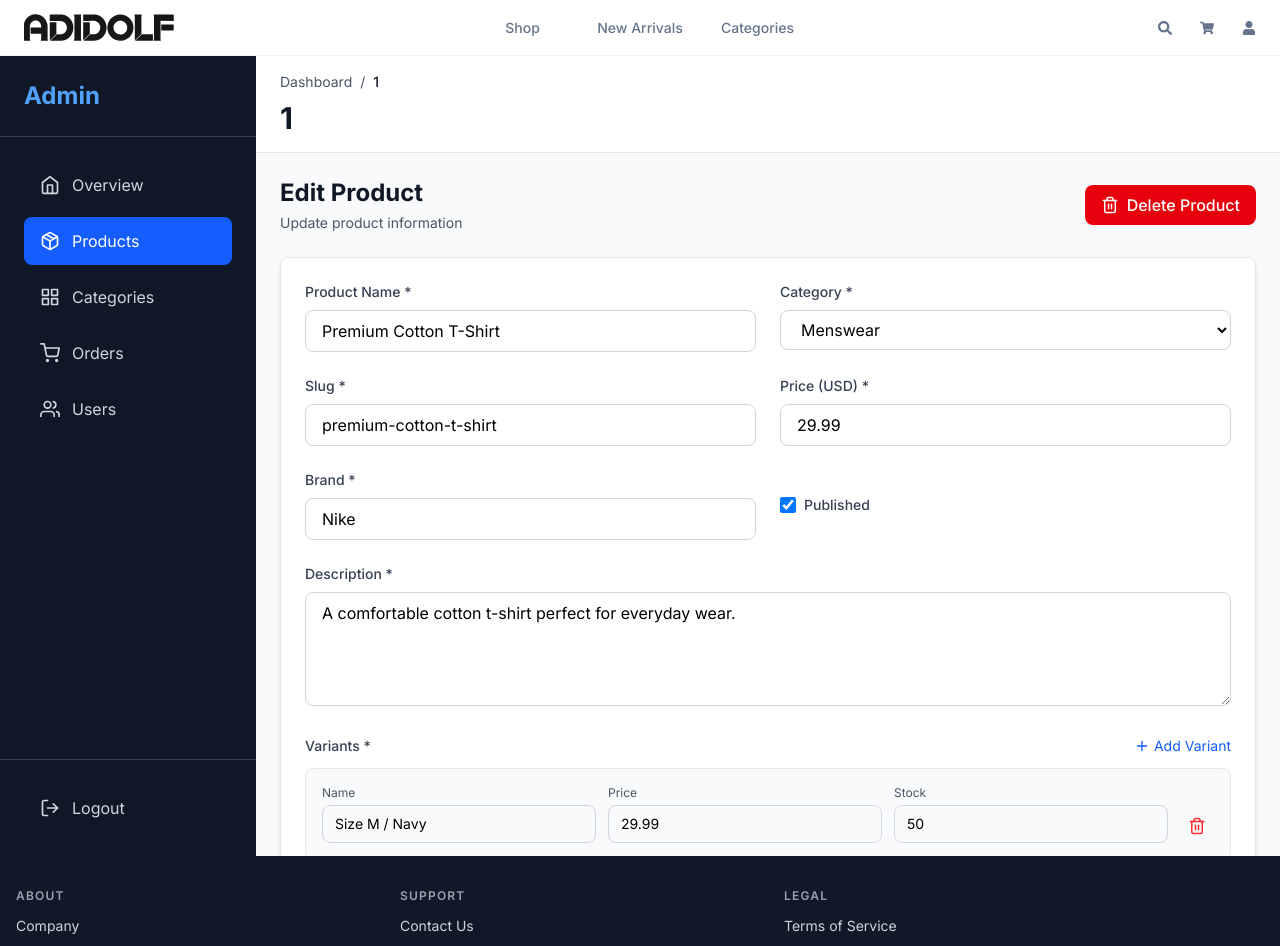
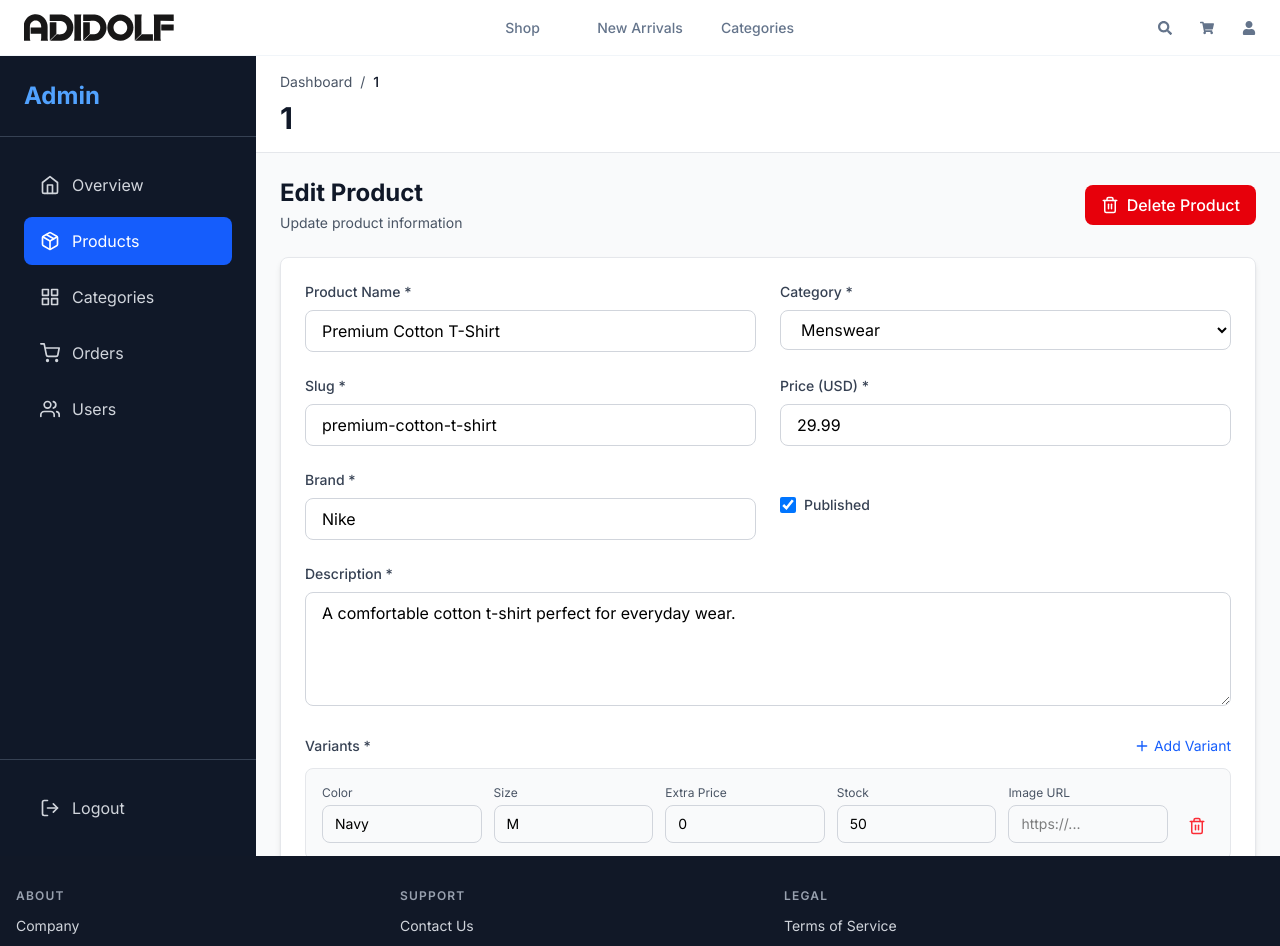
Before and after one commit to Takato56/adidolf_frontend, a Next.js app: page /admin/products/1 in a window 1280 px wide. Shown: the top 946 px of the page. Built offline with nearby package versions, Linux system fonts and the light colour scheme.

Commit message:
Adjusted Variant Info

```diff
--- a/app/admin/products/[id]/page.tsx
+++ b/app/admin/products/[id]/page.tsx
@@ -127,21 +127,34 @@ export default function ProductDetailPage() {
                 key={v.id || i}
                 className="flex items-center justify-between px-4 py-2 bg-gray-50 rounded-lg border border-gray-200"
               >
-                <span className="text-gray-900 font-medium text-sm">
-                  {v.name}
-                </span>
-                <span className="text-gray-600 text-sm">
-                  ${v.price.toFixed(2)} —{' '}
+                <div className="flex items-center gap-3">
+                  <span className="text-gray-900 font-medium text-sm">
+                    {[v.color, v.size].filter(Boolean).join(' / ') || 'Default'}
+                  </span>
+                  {v.extra_price > 0 && (
+                    <span className="text-xs text-blue-600 font-medium">
+                      +${v.extra_price.toFixed(2)}
+                    </span>
+                  )}
+                </div>
+                <div className="flex items-center gap-3">
+                  {v.image_url && (
+                    <img
+                      src={v.image_url}
+                      alt=""
+                      className="w-6 h-6 rounded object-cover"
+                    />
+                  )}
                   <span
                     className={
                       v.stock > 5
-                        ? 'text-green-600 font-medium'
-                        : 'text-red-600 font-medium'
+                        ? 'text-green-600 font-medium text-sm'
+                        : 'text-red-600 font-medium text-sm'
                     }
                   >
                     {v.stock} in stock
                   </span>
-                </span>
+                </div>
               </div>
             ))}
           </div>
--- a/components/admin/ProductForm.tsx
+++ b/components/admin/ProductForm.tsx
@@ -12,7 +12,7 @@ interface ProductFormProps {
 }
 
 function emptyVariant(): ProductVariant {
-  return { name: '', price: 0, stock: 0 };
+  return { color: '', size: '', extra_price: 0, stock: 0, image_url: '' };
 }
 
 export function ProductForm({
@@ -117,7 +117,8 @@ export function ProductForm({
       const updated = [...prev.variants];
       updated[index] = {
         ...updated[index],
-        [field]: field === 'price' || field === 'stock' ? Number(value) : value,
+        [field]:
+          field === 'extra_price' || field === 'stock' ? Number(value) : value,
       };
       return { ...prev, variants: updated };
     });
@@ -322,31 +323,45 @@ export function ProductForm({
           {formData.variants.map((variant, index) => (
             <div
               key={index}
-              className="grid grid-cols-1 md:grid-cols-[1fr_1fr_1fr_auto] gap-3 items-end p-4 bg-gray-50 rounded-lg border border-gray-200"
+              className="grid grid-cols-1 md:grid-cols-[1fr_1fr_1fr_1fr_1fr_auto] gap-3 items-end p-4 bg-gray-50 rounded-lg border border-gray-200"
             >
               <div>
                 <label className="block text-xs text-gray-600 mb-1">
-                  Name
+                  Color
                 </label>
                 <input
                   type="text"
-                  value={variant.name}
+                  value={variant.color || ''}
                   onChange={(e) =>
-                    handleVariantChange(index, 'name', e.target.value)
+                    handleVariantChange(index, 'color', e.target.value)
                   }
                   className="w-full px-3 py-2 border border-gray-300 rounded-lg focus:ring-2 focus:ring-blue-500 outline-none text-sm"
-                  placeholder="e.g., Size M / Navy"
+                  placeholder="e.g., Navy"
                 />
               </div>
               <div>
                 <label className="block text-xs text-gray-600 mb-1">
-                  Price
+                  Size
+                </label>
+                <input
+                  type="text"
+                  value={variant.size || ''}
+                  onChange={(e) =>
+                    handleVariantChange(index, 'size', e.target.value)
+                  }
+                  className="w-full px-3 py-2 border border-gray-300 rounded-lg focus:ring-2 focus:ring-blue-500 outline-none text-sm"
+                  placeholder="e.g., M"
+                />
+              </div>
+              <div>
+                <label className="block text-xs text-gray-600 mb-1">
+                  Extra Price
                 </label>
                 <input
                   type="number"
-                  value={variant.price}
+                  value={variant.extra_price}
                   onChange={(e) =>
-                    handleVariantChange(index, 'price', e.target.value)
+                    handleVariantChange(index, 'extra_price', e.target.value)
                   }
                   step="0.01"
                   min="0"
@@ -367,6 +382,20 @@ export function ProductForm({
                   min="0"
                   className="w-full px-3 py-2 border border-gray-300 rounded-lg focus:ring-2 focus:ring-blue-500 outline-none text-sm"
                   placeholder="0"
+                />
+              </div>
+              <div>
+                <label className="block text-xs text-gray-600 mb-1">
+                  Image URL
+                </label>
+                <input
+                  type="url"
+                  value={variant.image_url || ''}
+                  onChange={(e) =>
+                    handleVariantChange(index, 'image_url', e.target.value)
+                  }
+                  className="w-full px-3 py-2 border border-gray-300 rounded-lg focus:ring-2 focus:ring-blue-500 outline-none text-sm"
+                  placeholder="https://..."
                 />
               </div>
               <button
--- a/lib/hooks/useProducts.ts
+++ b/lib/hooks/useProducts.ts
@@ -14,8 +14,8 @@ const defaultProducts: Product[] = [
     brand: 'Nike',
     isPublished: true,
     variants: [
-      { id: 'v1', name: 'Size M / Navy', price: 29.99, stock: 50 },
-      { id: 'v2', name: 'Size L / Black', price: 29.99, stock: 95 },
+      { id: 'v1', color: 'Navy', size: 'M', extra_price: 0, stock: 50 },
+      { id: 'v2', color: 'Black', size: 'L', extra_price: 0, stock: 95 },
     ],
     images: ['/images/tshirt.jpg'],
   },
@@ -29,8 +29,8 @@ const defaultProducts: Product[] = [
     brand: "Levi's",
     isPublished: true,
     variants: [
-      { id: 'v3', name: 'Size 32 / Dark Blue', price: 79.99, stock: 40 },
-      { id: 'v4', name: 'Size 34 / Light Blue', price: 79.99, stock: 47 },
+      { id: 'v3', color: 'Dark Blue', size: '32', extra_price: 0, stock: 40 },
+      { id: 'v4', color: 'Light Blue', size: '34', extra_price: 0, stock: 47 },
     ],
     images: ['/images/jeans.jpg'],
   },
@@ -44,7 +44,7 @@ const defaultProducts: Product[] = [
     brand: 'Adidas',
     isPublished: true,
     variants: [
-      { id: 'v5', name: 'Size L / Khaki', price: 39.99, stock: 12 },
+      { id: 'v5', color: 'Khaki', size: 'L', extra_price: 0, stock: 12 },
     ],
     images: ['/images/shorts.jpg'],
   },
@@ -58,8 +58,8 @@ const defaultProducts: Product[] = [
     brand: 'Hugo Boss',
     isPublished: false,
     variants: [
-      { id: 'v6', name: 'Size L / White', price: 89.99, stock: 3 },
-      { id: 'v7', name: 'Size XL / White', price: 89.99, stock: 0 },
+      { id: 'v6', color: 'White', size: 'L', extra_price: 0, stock: 3 },
+      { id: 'v7', color: 'White', size: 'XL', extra_price: 0, stock: 0 },
     ],
     images: ['/images/formal.jpg'],
   },
@@ -73,8 +73,8 @@ const defaultProducts: Product[] = [
     brand: 'Schott',
     isPublished: true,
     variants: [
-      { id: 'v8', name: 'Size M / Black', price: 199.99, stock: 15 },
-      { id: 'v9', name: 'Size L / Brown', price: 199.99, stock: 10 },
+      { id: 'v8', color: 'Black', size: 'M', extra_price: 0, stock: 15 },
+      { id: 'v9', color: 'Brown', size: 'L', extra_price: 10, stock: 10 },
     ],
     images: ['/images/jacket.jpg'],
   },
@@ -97,17 +97,26 @@ function migrateProduct(raw: any): Product {
     variants:
       Array.isArray(raw.variants) && raw.variants.length > 0
         ? raw.variants.map((v: any) => ({
-            id: v.id || v.name || '',
-            name: v.name || '',
-            price: typeof v.price === 'number' ? v.price : 0,
+            id: v.id || '',
+            color: v.color || undefined,
+            size: v.size || undefined,
+            extra_price:
+              typeof v.extra_price === 'number'
+                ? v.extra_price
+                : typeof v.price === 'number'
+                ? v.price - (typeof raw.price === 'number' ? raw.price : 0)
+                : 0,
             stock: typeof v.stock === 'number' ? v.stock : 0,
+            image_url: v.image_url || undefined,
           }))
         : [
             {
               id: 'default',
-              name: 'Default',
-              price: typeof raw.price === 'number' ? raw.price : 0,
+              color: undefined,
+              size: undefined,
+              extra_price: 0,
               stock: raw.stock ?? 0,
+              image_url: undefined,
             },
           ],
     images:
--- a/types/index.ts
+++ b/types/index.ts
@@ -12,9 +12,11 @@ export interface Category {
 
 export interface ProductVariant {
   id?: string;
-  name: string;
-  price: number;
+  color?: string;
+  size?: string;
+  extra_price: number;
   stock: number;
+  image_url?: string;
 }
 
 export interface Product {
```
